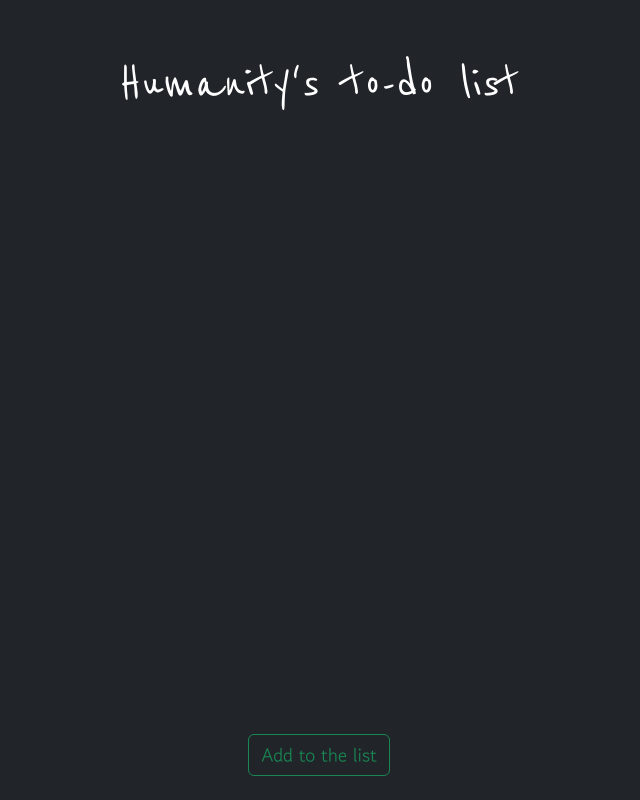
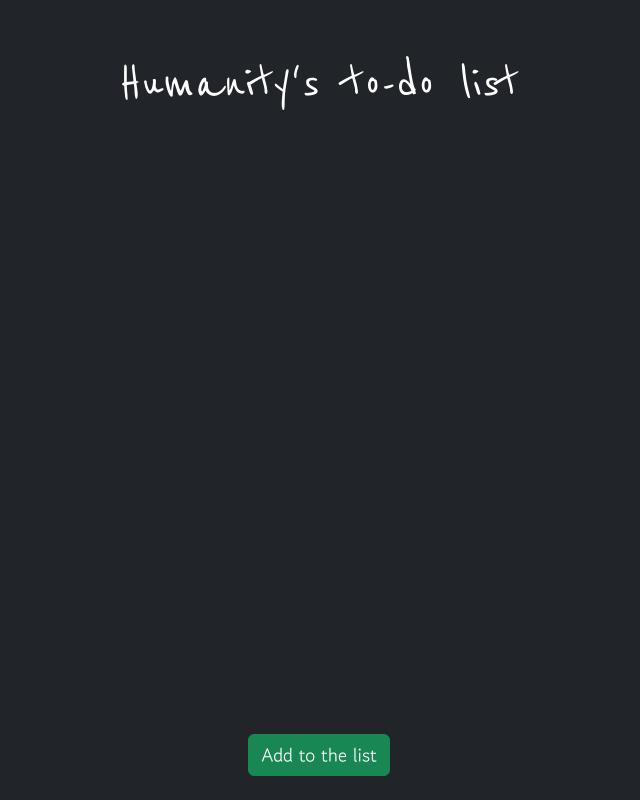
Before and after one commit to JulienD-Jean/HTDL, a plain HTML site: page index.html in a window 1280 px wide. Shown: the whole page, without its empty margins (321-961 px from the left). Drawn offline with nearby package versions, Linux system fonts and the light colour scheme; no server answers.

Commit message:
Update index.html

```diff
--- a/index.html
+++ b/index.html
@@ -35,7 +35,7 @@
     </div>
 
     <footer class="fixed-bottom p-4">
-        <a type="button" class="btn btn-outline-success mt-3 gowun-dodum-regular" href="add.html">Add to the list</a>
+        <a type="button" class="btn btn-success mt-3 gowun-dodum-regular" href="add.html">Add to the list</a>
     </footer>
 
     <script type="module" src="Javascript/firebase.js"></script>
```
